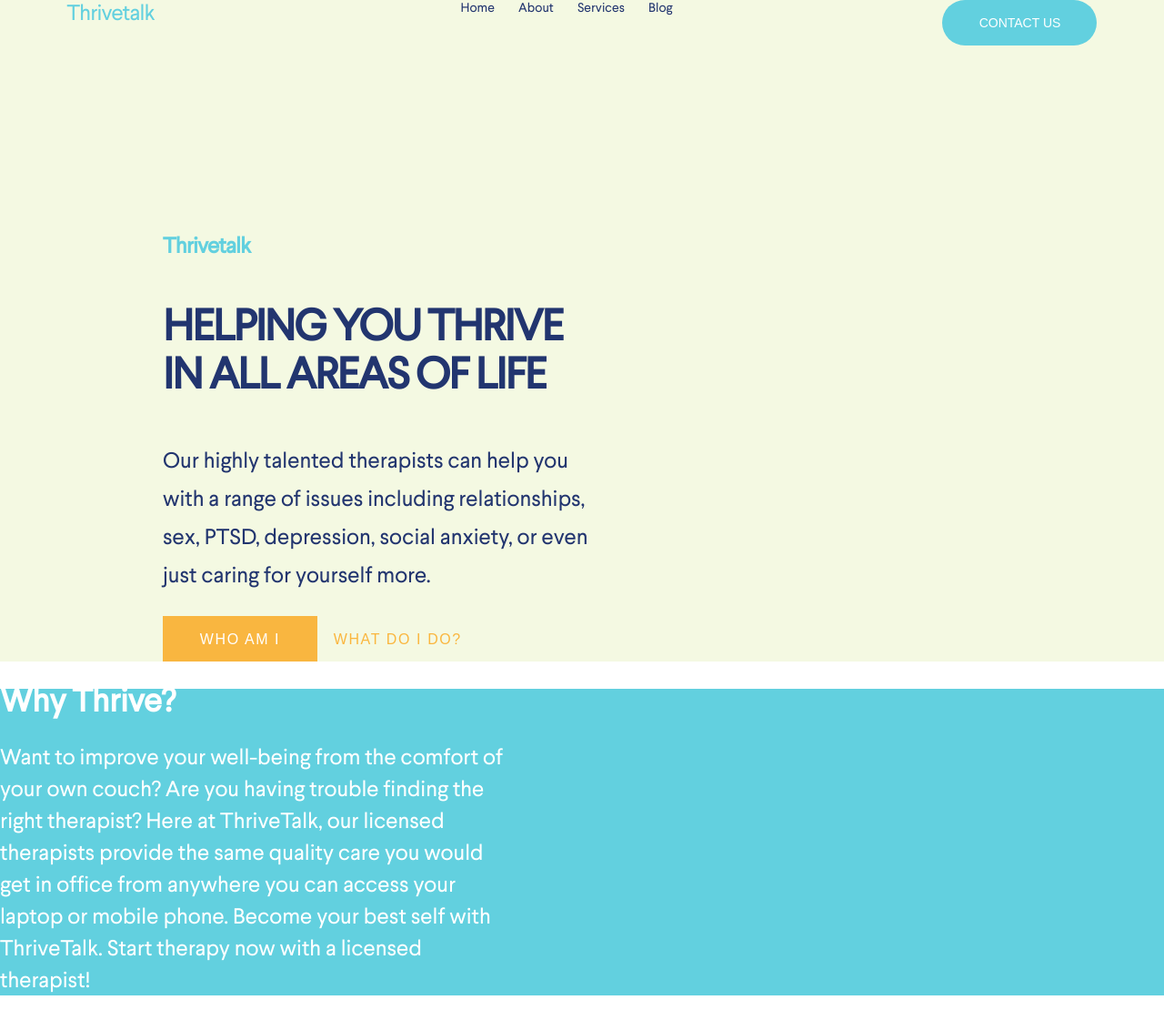
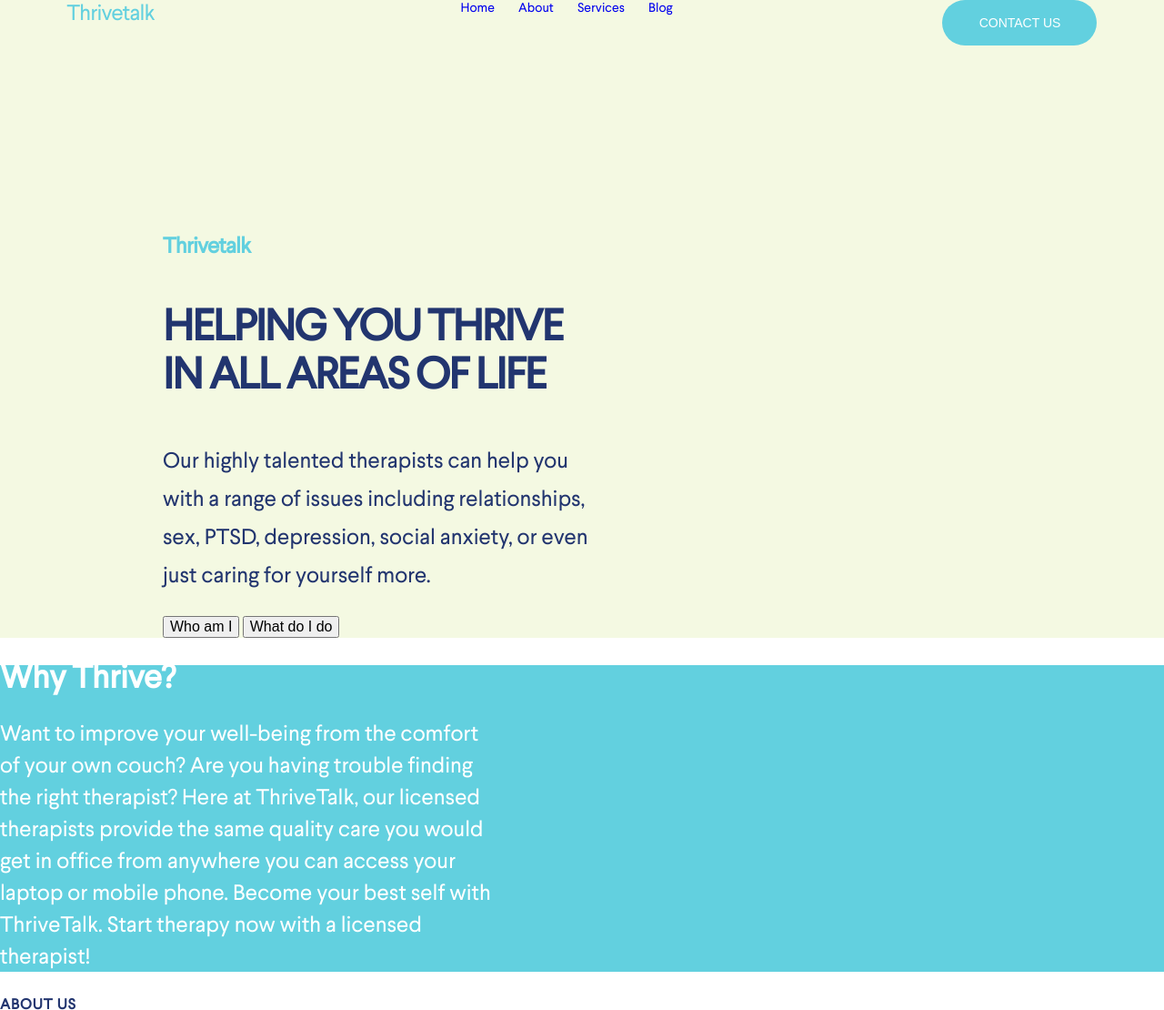
Before and after one commit to thatbookshopguy/thrivetalk, a plain HTML site: page index.html in a window 1280 px wide. Shown: the top 1110 px of the page at 91% size. Drawn offline with Linux system fonts and the light colour scheme.

Commit message:
minor fixes

```diff
--- a/index.html
+++ b/index.html
@@ -13,10 +13,10 @@
     <nav class='main-nav'>
       <a class='main-nav__title' href='#'>Thrivetalk</a>
       <ul class='main-nav__menu menu'>
-        <li class='menu__item'>Home</li>
-        <li class='menu__item'>About</li>
-        <li class='menu__item'>Services</li>
-        <li class='menu__item'>Blog</li>
+        <li class='menu__item'><a class='menu__link' href='#'>Home</a> </li>
+        <li class='menu__item'><a class='menu__link' href='#'>About</a></li>
+        <li class='menu__item'><a class='menu__link' href='#'>Services</a></li>
+        <li class='menu__item'><a class='menu__link' href='#'>Blog</a></li>
       </ul>
       <button class='main-nav__btn'>Contact us</button>
     </nav>
@@ -30,17 +30,17 @@
         Our highly talented therapists can help you with a range of issues including relationships,
         sex, PTSD, depression, social anxiety, or even just caring for yourself more.
       </p>
-      <div class='intro__buttons btn'>
-        <button class='btn__first'>Who am I</button>
-        <button class='btn__second'>What do I do?</button>
+      <div class='intro__buttons'>
+        <button class='intro__btn'>Who am I</button>
+        <button class='intro__btn'>What do I do</button>
       </div>
     </section>
 
     <section class='advantages'>
       <h2 class='advantages__title'>Why Thrive?</h2>
       <p class='advantages__text'>
-        Want to improve your well-being from the comfort of your own couch? Are you having trouble
-        finding the right therapist? Here at ThriveTalk, our licensed therapists provide the same
+        <span class='advantages__strong'>Want to improve your well-being from the comfort <br />
+        of your own couch? Are you having trouble finding the right therapist?</span> Here at ThriveTalk, our licensed therapists provide the same
         quality care you would get in office from anywhere you can access your laptop or mobile phone.
         Become your best self with ThriveTalk. Start therapy now with a licensed therapist!
       </p>
@@ -61,13 +61,13 @@
       <h2 class='features__title'>We can help you with</h2>
       <ul class='features__list'>
         <li class='features__item first-row'>Weight Lifting</li>
-        <li class='features__item first-row'>Running & Spinning</li>
+        <li class='features__item first-row'>Running &<br /> Spinning</li>
         <li class='features__item first-row'>Pumping Iron</li>
         <li class='features__item first-row'>Pumping Iron</li>
       </ul>
       <ul class='features__list cards'>
-        <li class='features__item cards__item'>Physical Health</li>
-        <li class='features__item cards__item'>Mental Health</li>
+        <li class='features__item cards__item'>Physical <br />Health</li>
+        <li class='features__item cards__item'>Mental <br />Health</li>
         <li class='features__item cards__item'>Nutrition</li>
         <li class='features__item cards__item'>Gymnastics</li>
         <li class='features__item cards__item'>Crossfit</li>
@@ -152,7 +152,8 @@
         <li class='contact-info__item'>
           <h3 class='contact-info__title'>Some info</h3>
           <p class='contact-info__text'>
-            Lorem ipsum dolor sit amet, consectetuer adipiscing elit. Aenean commodo ligula.
+            Lorem ipsum dolor sit amet, consectetuer adipiscing elit.
+            Aenean commodo ligula.
           </p>
         </li>
         <li class='contact-info__item'>
@@ -176,7 +177,7 @@
     </section>
     <div class='copyright'>
       <p class='copyright__text'>
-        &copy; Copyright - ThriveTalk 2017
+        &copy; &nbsp; Copyright - ThriveTalk 2017
       </p>
     </div>
   </footer>
```
